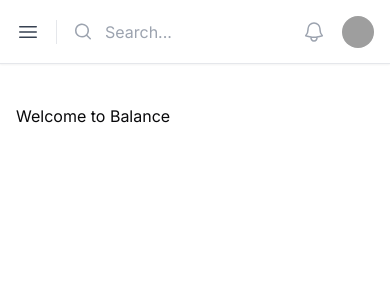
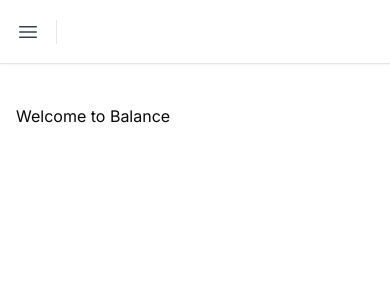
Before and after one commit to BeBalanced/Webapp, a Next.js app: page / in a window 390 px wide. Shown: the top 300 px of the page. Built offline with nearby package versions, Linux system fonts and the light colour scheme; grey boxes are pictures that could not be loaded.

Commit message:
remove top bar components

```diff
--- a/src/components/layout/sidebar.tsx
+++ b/src/components/layout/sidebar.tsx
@@ -1,30 +1,19 @@
 "use client";
-import Image from "next/image";
 import { Fragment, useState } from "react";
-import { Dialog, Menu, Transition } from "@headlessui/react";
+import { Dialog, Transition } from "@headlessui/react";
 import {
   Bars3Icon,
-  BellIcon,
   Cog6ToothIcon,
   FolderIcon,
   HomeIcon,
   UsersIcon,
   XMarkIcon,
 } from "@heroicons/react/24/outline";
-import {
-  ChevronDownIcon,
-  MagnifyingGlassIcon,
-} from "@heroicons/react/20/solid";
 
 const navigation = [
   { name: "Dashboard", href: "#", icon: HomeIcon, current: true },
   { name: "Team", href: "#", icon: UsersIcon, current: false },
   { name: "Projects", href: "#", icon: FolderIcon, current: false },
-];
-
-const userNavigation = [
-  { name: "Your profile", href: "#" },
-  { name: "Sign out", href: "#" },
 ];
 
 function classNames(...classes: any) {
@@ -219,91 +208,6 @@ export default function Sidebar({ children }: Props) {
               className="h-6 w-px bg-gray-200 lg:hidden"
               aria-hidden="true"
             />
-
-            <div className="flex flex-1 gap-x-4 self-stretch lg:gap-x-6">
-              <form className="relative flex flex-1" action="#" method="GET">
-                <label htmlFor="search-field" className="sr-only">
-                  Search
-                </label>
-                <MagnifyingGlassIcon
-                  className="pointer-events-none absolute inset-y-0 left-0 h-full w-5 text-gray-400"
-                  aria-hidden="true"
-                />
-                <input
-                  id="search-field"
-                  className="block h-full w-full border-0 py-0 pl-8 pr-0 text-gray-900 placeholder:text-gray-400 focus:ring-0 sm:text-sm"
-                  placeholder="Search..."
-                  type="search"
-                  name="search"
-                />
-              </form>
-              <div className="flex items-center gap-x-4 lg:gap-x-6">
-                <button
-                  type="button"
-                  className="-m-2.5 p-2.5 text-gray-400 hover:text-gray-500"
-                >
-                  <span className="sr-only">View notifications</span>
-                  <BellIcon className="h-6 w-6" aria-hidden="true" />
-                </button>
-
-                {/* Separator */}
-                <div
-                  className="hidden lg:block lg:h-6 lg:w-px lg:bg-gray-200"
-                  aria-hidden="true"
-                />
-
-                {/* Profile dropdown */}
-                <Menu as="div" className="relative">
-                  <Menu.Button className="-m-1.5 flex items-center p-1.5">
-                    <span className="sr-only">Open user menu</span>
-                    <img
-                      className="h-8 w-8 rounded-full bg-gray-50"
-                      src="https://images.unsplash.com/photo-1472099645785-5658abf4ff4e?ixlib=rb-1.2.1&ixid=eyJhcHBfaWQiOjEyMDd9&auto=format&fit=facearea&facepad=2&w=256&h=256&q=80"
-                      alt=""
-                    />
-                    <span className="hidden lg:flex lg:items-center">
-                      <span
-                        className="ml-4 text-sm font-semibold leading-6 text-gray-900"
-                        aria-hidden="true"
-                      >
-                        Tom Cook
-                      </span>
-                      <ChevronDownIcon
-                        className="ml-2 h-5 w-5 text-gray-400"
-                        aria-hidden="true"
-                      />
-                    </span>
-                  </Menu.Button>
-                  <Transition
-                    as={Fragment}
-                    enter="transition ease-out duration-100"
-                    enterFrom="transform opacity-0 scale-95"
-                    enterTo="transform opacity-100 scale-100"
-                    leave="transition ease-in duration-75"
-                    leaveFrom="transform opacity-100 scale-100"
-                    leaveTo="transform opacity-0 scale-95"
-                  >
-                    <Menu.Items className="absolute right-0 z-10 mt-2.5 w-32 origin-top-right rounded-md bg-white py-2 shadow-lg ring-1 ring-gray-900/5 focus:outline-none">
-                      {userNavigation.map((item) => (
-                        <Menu.Item key={item.name}>
-                          {({ active }) => (
-                            <a
-                              href={item.href}
-                              className={classNames(
-                                active ? "bg-gray-50" : "",
-                                "block px-3 py-1 text-sm leading-6 text-gray-900"
-                              )}
-                            >
-                              {item.name}
-                            </a>
-                          )}
-                        </Menu.Item>
-                      ))}
-                    </Menu.Items>
-                  </Transition>
-                </Menu>
-              </div>
-            </div>
           </div>
 
           <main className="py-10">
```
